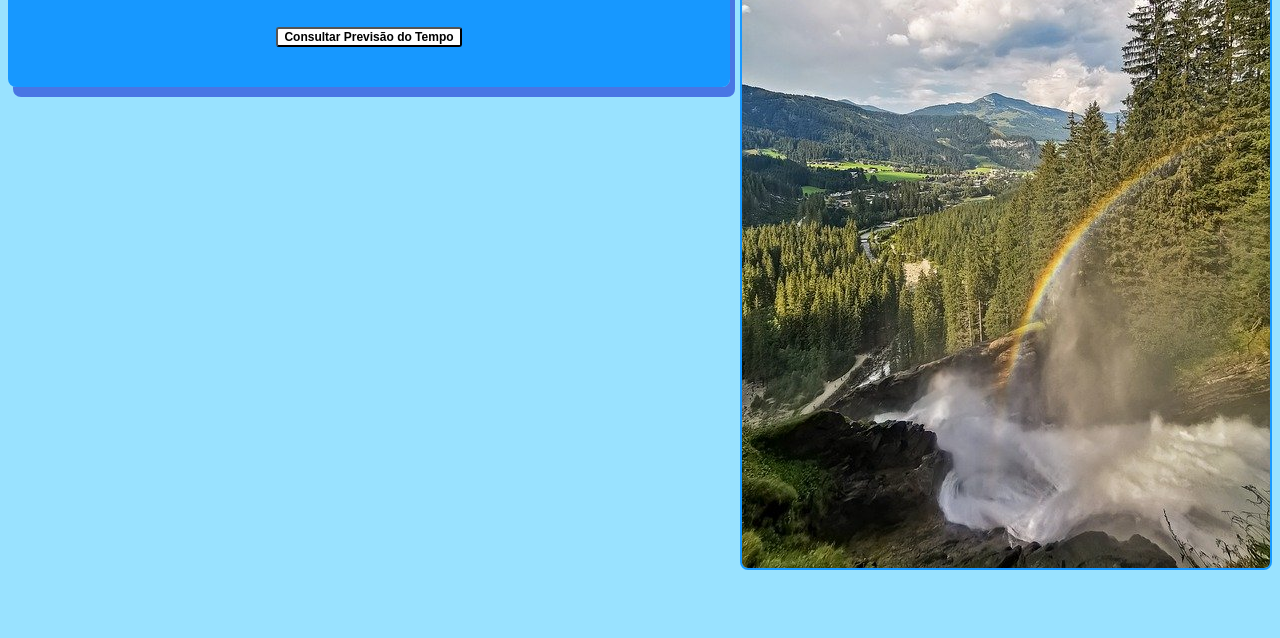
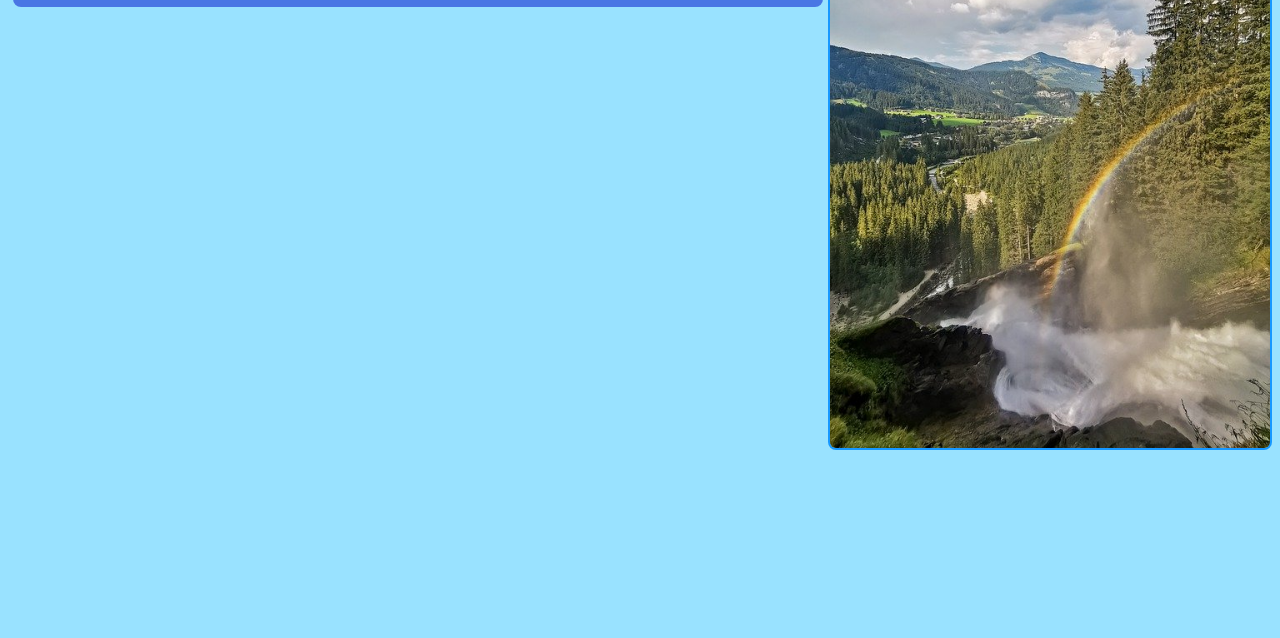
Before and after one commit to MpParanhos/API-Previsao, a website with bundled scripts: page index.html in a window 1280 px wide. Shown: the part 162-800 px from the top of the page. Built offline with nearby package versions, Linux system fonts and the light colour scheme; files whose address does not match are found by name.

Commit message:
bug fixes

```diff
--- a/css/style.css
+++ b/css/style.css
@@ -8,13 +8,14 @@
 body{
     background-color: rgba(0, 183, 255, 0.4);
     display: grid;
-    grid-template-columns: 1fr 1fr 1fr;
-    grid-template-rows: 1fr 1fr 1fr;
+    grid-template-columns: 1fr 1fr 1fr 1fr;
+    grid-template-rows: 1fr 1fr 1fr 1fr;
     gap: 0px 0px;
     grid-template-areas:
-        "a a b"
-        "c c b"
-        "c c b";
+        "a a a b"
+        "c c c b"
+        "c c c b"
+        "c c c b";
 }
 
 #container{
@@ -49,12 +50,12 @@ body{
     display: grid;
     grid-area: b;
     margin-left: 10px;
-    height: 100%;
 }
 #imageArea img{
     border-radius: 8px;
     margin: 0px;
     border: 2px solid rgba(0, 140, 255, 0.849);
+    height: 600px;
 }
 
 .weatherArea{
```
Also changed, not shown: index.html (+0 -3 lines).
